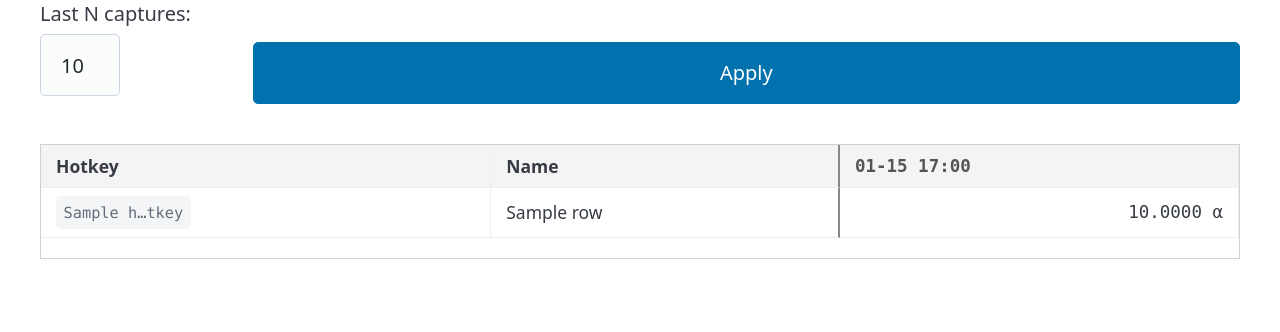
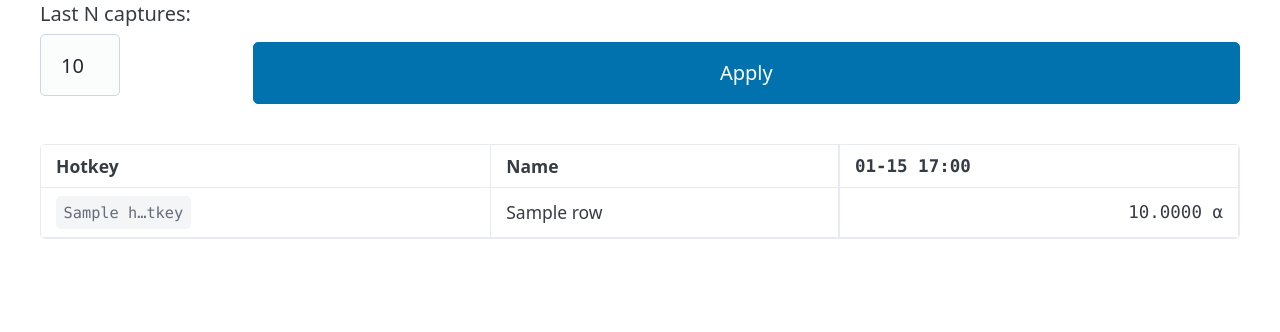
Before and after one commit to firzahdzm/data-emission, a FastAPI app: template src/emission_tracker/web/templates/captures.html in a window 1280 px wide. Shown: the part 290-622 px from the top of the page. Run offline with FastAPI, Linux system fonts and the light colour scheme; the template is opened without the code that fills it: most values are stand-ins (such as "Sample title", 1, 10 or a date in 2020); parts of the project's set-up code (start-up, migrations or seed data) failed here and were passed over; some libraries are stand-ins or nearby versions.

Commit message:
fix(web): theme-aware colors for captures table (dark mode support)
The captures table hard-coded light backgrounds (#fff cells, #f4f4f4 thead,
#d0d0d0 borders) which created a glaring white grid against the dark page
in dark mode, and washed out cell text.

Switch to Pico CSS variables so the table follows the active theme:
  cell bg = var(--pico-background-color) (matches page)
  thead/sticky-col bg = var(--pico-card-background-color) (slight elevation)
  borders = var(--pico-muted-border-color)
  text color = var(--pico-color)
  muted/missing = var(--pico-muted-color)

Sticky columns still have explicit (var-based) backgrounds so the cells
they overlap don't bleed through during horizontal scroll.

```diff
--- a/src/emission_tracker/web/templates/captures.html
+++ b/src/emission_tracker/web/templates/captures.html
@@ -55,51 +55,63 @@
 {% endif %}
 
 <style>
+/* Use Pico CSS variables so the table follows light/dark theme.
+   Cells = page bg (blend in); headers = card bg (slight elevation). */
 .captures-container {
     overflow-x: auto;
     max-width: 100%;
-    border: 1px solid #d0d0d0;
+    border: 1px solid var(--pico-muted-border-color);
+    border-radius: var(--pico-border-radius);
 }
 .captures-table {
     border-collapse: separate;
     border-spacing: 0;
     font-size: 0.875rem;
     white-space: nowrap;
+    margin: 0;
 }
 .captures-table th, .captures-table td {
     padding: 0.4rem 0.75rem;
-    border-bottom: 1px solid #eee;
-    border-right: 1px solid #eee;
-    background: #fff;
+    border-bottom: 1px solid var(--pico-muted-border-color);
+    border-right: 1px solid var(--pico-muted-border-color);
+    background: var(--pico-background-color);
+    color: var(--pico-color);
 }
 .captures-table thead th {
-    background: #f4f4f4;
+    background: var(--pico-card-background-color);
     position: sticky;
     top: 0;
     z-index: 1;
     font-weight: 600;
+    color: var(--pico-color);
 }
 .sticky-col {
     position: sticky;
-    background: #fff;
+    background: var(--pico-background-color);
     z-index: 2;
 }
 .col-hotkey { left: 0; min-width: 160px; }
-.col-name   { left: 160px; min-width: 110px; border-right: 2px solid #888 !important; }
-.captures-table thead th.sticky-col { z-index: 3; background: #f4f4f4; }
+.col-name   {
+    left: 160px;
+    min-width: 110px;
+    border-right: 2px solid var(--pico-muted-border-color) !important;
+}
+.captures-table thead th.sticky-col {
+    z-index: 3;
+    background: var(--pico-card-background-color);
+}
 .time-col {
     min-width: 90px;
-    font-family: monospace;
+    font-family: var(--pico-font-family-monospace);
     font-weight: 500;
-    color: #555;
 }
 .cell {
-    font-family: monospace;
+    font-family: var(--pico-font-family-monospace);
     text-align: right;
 }
-.cell .missing { color: #aaa; }
+.cell .missing { color: var(--pico-muted-color); }
 .cell .deregistered {
-    color: #c0392b;
+    color: var(--pico-del-color, #c0392b);
     font-weight: bold;
 }
 </style>
```
